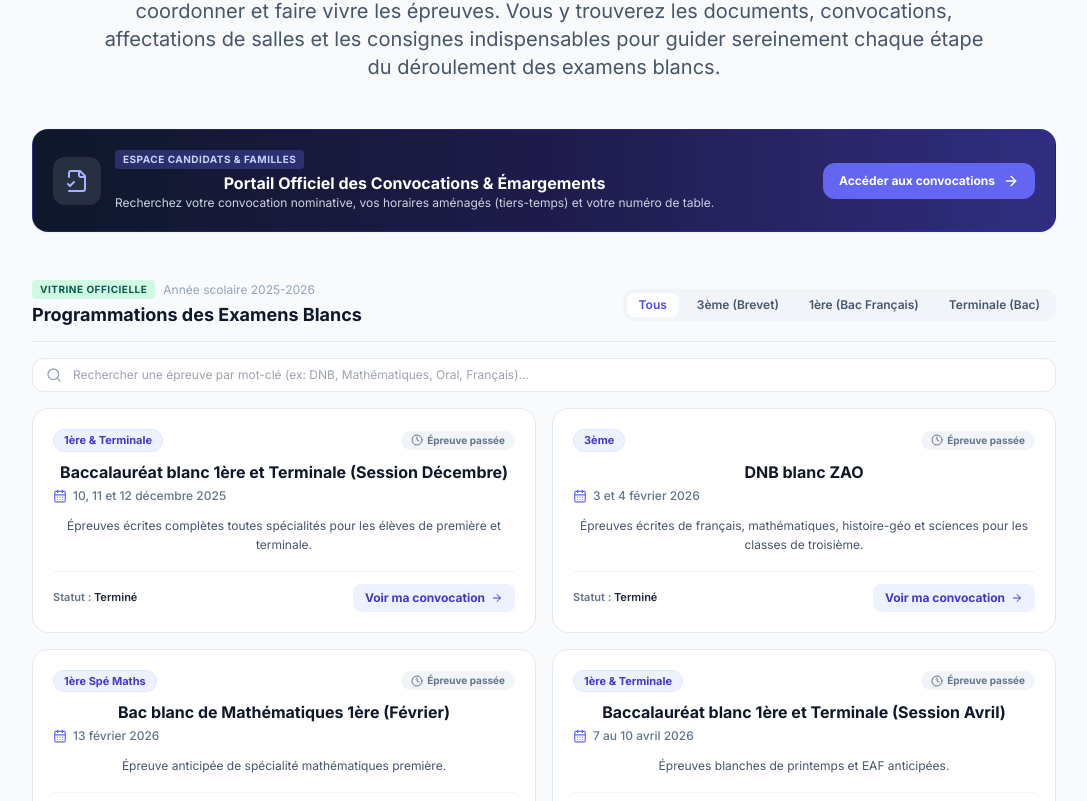
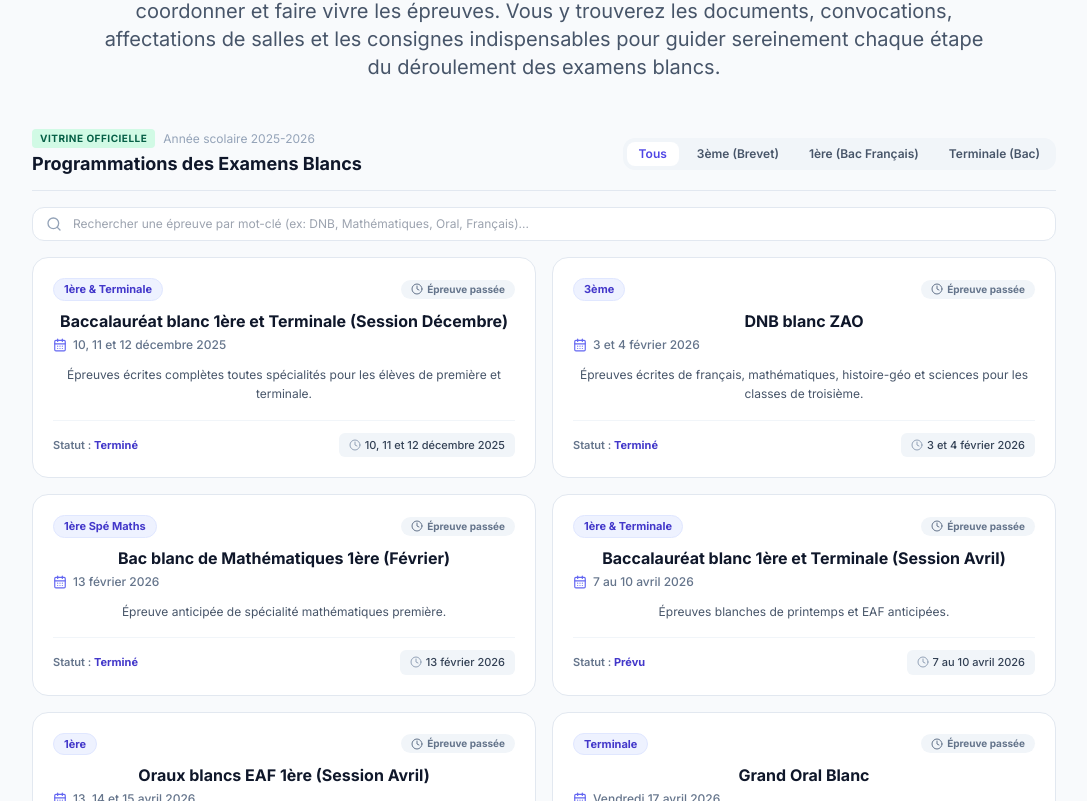
Before and after one commit to informatique-cmd/examens_blanc_lfjp, a React (Vite) app: page / in a window 1280 px wide. Shown: the part 419-1220 px from the top of the page, without its empty margins (96-1183 px from the left). Built offline with nearby package versions, Linux system fonts and the light colour scheme.

Commit message:
feat(perdir): réorganisation admin méthode Frédéric Vedrenne & vitrine programmations (2026-10-30)

```diff
--- a/src/features/home/pages/HomePage.tsx
+++ b/src/features/home/pages/HomePage.tsx
@@ -2,13 +2,11 @@ import { useState, useMemo } from "react";
 import { Link } from "react-router-dom";
 import {
   CalendarDays,
-  FileCheck2,
   AlertCircle,
   Info,
   CheckCircle2,
   Lock,
   Search,
-  ArrowRight,
   Clock,
   BookOpen,
   Layers,
@@ -114,34 +112,6 @@ export default function HomePage() {
         </div>
       ) : null}
 
-      {/* Main Action Banner: Official Convocations & Sign-in portal */}
-      <div className="w-full max-w-5xl rounded-2xl bg-gradient-to-r from-slate-900 via-indigo-950 to-indigo-900 p-5 text-white shadow-sm flex flex-col sm:flex-row items-center justify-between gap-4 border border-indigo-800/40">
-        <div className="flex items-center gap-3.5">
-          <div className="p-3 rounded-xl bg-white/10 text-indigo-300">
-            <FileCheck2 className="h-6 w-6" />
-          </div>
-          <div>
-            <div className="flex items-center gap-2">
-              <span className="px-2 py-0.5 rounded text-[10px] font-bold tracking-wider uppercase bg-indigo-500/30 text-indigo-200">
-                Espace Candidats & Familles
-              </span>
-            </div>
-            <h3 className="font-bold text-sm sm:text-base text-white mt-0.5">
-              Portail Officiel des Convocations & Émargements
-            </h3>
-            <p className="text-xs text-slate-300">
-              Recherchez votre convocation nominative, vos horaires aménagés (tiers-temps) et votre numéro de table.
-            </p>
-          </div>
-        </div>
-        <Link
-          to="/convocations"
-          className="whitespace-nowrap px-4 py-2.5 rounded-xl bg-indigo-500 hover:bg-indigo-400 text-white font-bold text-xs transition shadow-xs inline-flex items-center gap-2"
-        >
-          <span>Accéder aux convocations</span>
-          <ArrowRight className="h-4 w-4" />
-        </Link>
-      </div>
 
       {/* Showcase Section: Published Exam Sessions */}
       <section className="w-full max-w-5xl space-y-4">
@@ -247,19 +217,16 @@ export default function HomePage() {
                     </p>
                   </div>
 
-                  {/* Card Bottom CTA */}
+                  {/* Card Bottom: Session Status & Details */}
                   <div className="pt-3 border-t border-slate-100 flex items-center justify-between gap-2">
                     <span className="text-[11px] font-semibold text-slate-500">
-                      Statut : <span className="text-slate-800">{exam.status || "Prévu"}</span>
+                      Statut : <span className="font-bold text-indigo-700">{exam.status || "Prévu"}</span>
                     </span>
 
-                    <Link
-                      to="/convocations"
-                      className="px-3 py-1.5 rounded-lg bg-indigo-50 hover:bg-indigo-100 text-indigo-700 text-xs font-bold transition inline-flex items-center gap-1.5"
-                    >
-                      <span>Voir ma convocation</span>
-                      <ArrowRight className="h-3 w-3" />
-                    </Link>
+                    <span className="px-2.5 py-1 rounded-md bg-slate-100 text-slate-700 text-[11px] font-medium inline-flex items-center gap-1">
+                      <Clock className="h-3 w-3 text-slate-400" />
+                      <span>{exam.period}</span>
+                    </span>
                   </div>
                 </div>
               );
```
